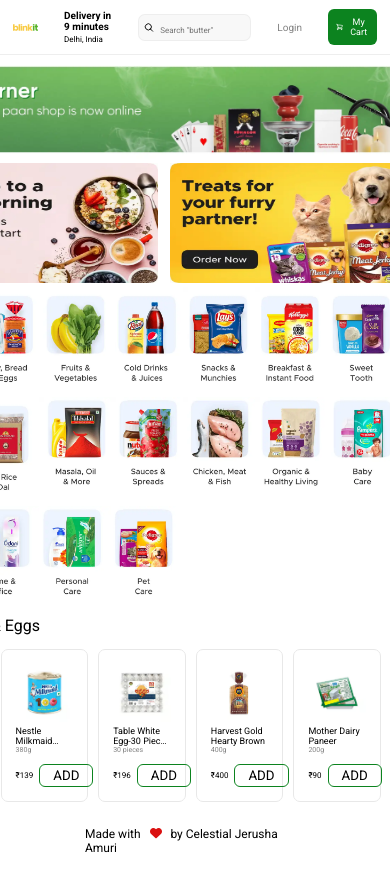
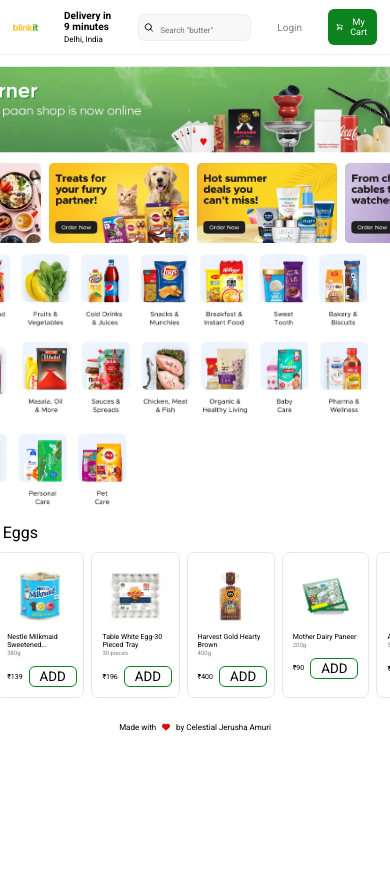
Before and after one commit to CelestialJerusha/BLINK-IT, a plain HTML site: page index.html in a window 390 px wide. Shown: the top 890 px of the page. After the commit the page ends 844 px from the top, so only its background shows below. Drawn offline with Linux system fonts and the light colour scheme.

Commit message:
first commit

```diff
--- a/index.css
+++ b/index.css
@@ -750,23 +750,23 @@ header .container{
     }
 
     .banner2{
-        gap: 12px;
-        margin: 0px 8px;
+        gap: 8px;
+        margin: 0px 6px;
     }
 
     .banner2 .banner-img img{
-        height: 120px;
-        width: 255px;
+        height: 80px;
+        width: 140px;
     }
 
     .categories{
         display: grid;
-        grid-template-columns: repeat(8, 12%);
+        grid-template-columns: repeat(8, 10%);
     }
 
     .items{
-        margin: 0px 8px;
-        row-gap: 14px;
+        margin: 0px 6px;
+        row-gap: 10px;
     }
 
     .title .category-name{
@@ -774,33 +774,33 @@ header .container{
     }
 
     .list{
-        column-gap: 10px;
+        column-gap: 7px;
     }
 
     .list .item{
-        padding: 14px;
+        padding: 10px;
     }
 
     .item-name{
-        font-size: 9px;
+        font-size: 7px;
         font-weight: var(--fw-400);
     }
     .item-weight{
-        font-size: 7px;
+        font-size: 6px;
     }
     .price{
-        font-size: 8px;
+        font-size: 7px;
     }
     .item-price{
         column-gap: 6px;
         margin-top: 10px;
     }
     .item-price button{
-        padding: 3px 13px;
+        padding: 2px 10px;
     }
 
     .footer-section{
         padding: 85px;
-        font-size: 12px;
+        font-size: 8px;
     }
 }
```
